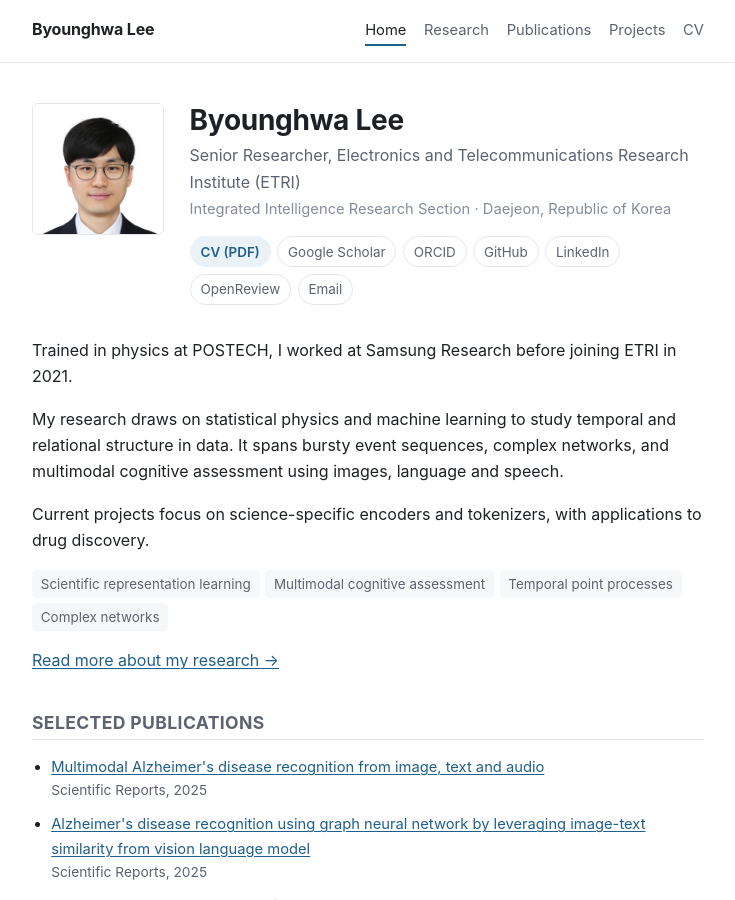
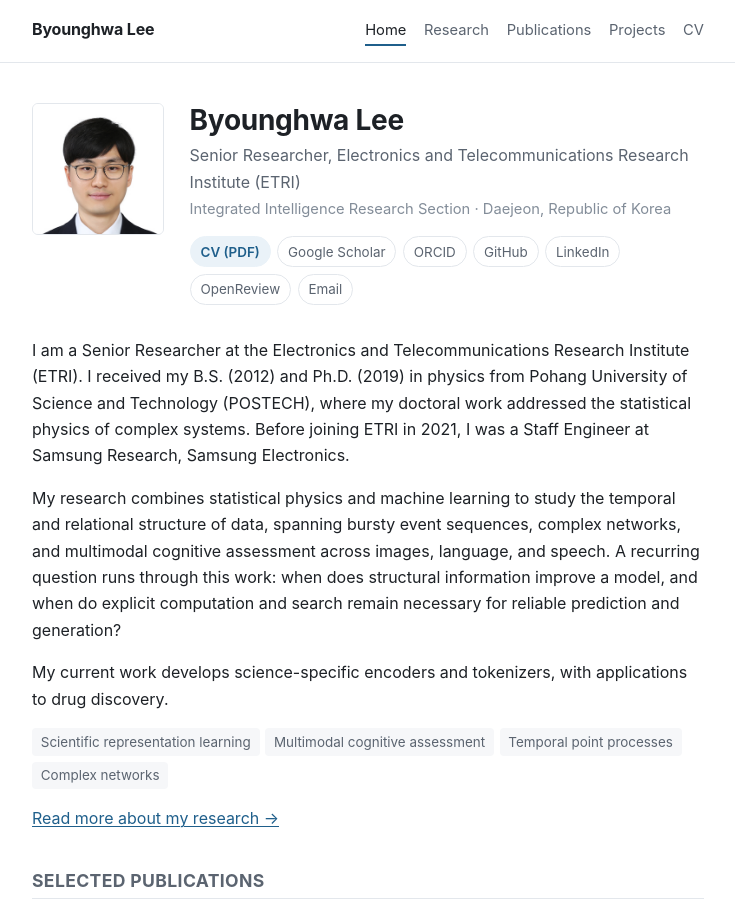
Before and after one commit to bh0903lee/bh0903lee.github.io, a Jekyll site: the page built from index.md, in a window 1280 px wide and 900 px high. Shown: the whole window, without its empty margins (272-1007 px from the left). Built offline with Jekyll 4.4.1, drawn with Linux system fonts in a browser that asks for light colours.

Commit message:
Formalize landing bio with full POSTECH education, add a unifying research theme, add months to CV dates, and add high-school entry

```diff
--- a/_data/service.yml
+++ b/_data/service.yml
@@ -35,7 +35,7 @@ teaching:
     role: Teaching Assistant
 
 other:
-  - year: 2025
+  - year: Apr 2025
     text: >-
       Intelligent System for Early Detection of Mild Cognitive Impairment and
       Dementia Risk Through Spoken Language Analysis - IEEE ICASSP 2025 Show &
@@ -47,5 +47,5 @@ other:
   - year: 2024
     text: >-
       Contributor, DementiaBank Korean Kang Corpus (DOI 10.21415/PJVS-9X49).
-  - year: 2015
+  - year: Feb 2015
     text: Short research visit, Aalto University, Finland.
--- a/index.md
+++ b/index.md
@@ -21,15 +21,21 @@ featured_publications: [P01, P02, P03]
   </div>
 </div>
 
-Trained in physics at POSTECH, I worked at Samsung Research before joining
-ETRI in 2021.
+I am a Senior Researcher at the Electronics and Telecommunications Research
+Institute (ETRI). I received my B.S. (2012) and Ph.D. (2019) in physics from
+Pohang University of Science and Technology (POSTECH), where my doctoral work
+addressed the statistical physics of complex systems. Before joining ETRI in
+2021, I was a Staff Engineer at Samsung Research, Samsung Electronics.
 
-My research draws on statistical physics and machine learning to study temporal
-and relational structure in data. It spans bursty event sequences, complex
-networks, and multimodal cognitive assessment using images, language and speech.
+My research combines statistical physics and machine learning to study the
+temporal and relational structure of data, spanning bursty event sequences,
+complex networks, and multimodal cognitive assessment across images, language,
+and speech. A recurring question runs through this work: when does structural
+information improve a model, and when do explicit computation and search remain
+necessary for reliable prediction and generation?
 
-Current projects focus on science-specific encoders and tokenizers,
-with applications to drug discovery.
+My current work develops science-specific encoders and tokenizers, with
+applications to drug discovery.
 
 <ul class="keywords">
   <li>Scientific representation learning</li>
```
Also changed, not shown: cv.md (+12 -5 lines), research.md (+5 -2 lines).
